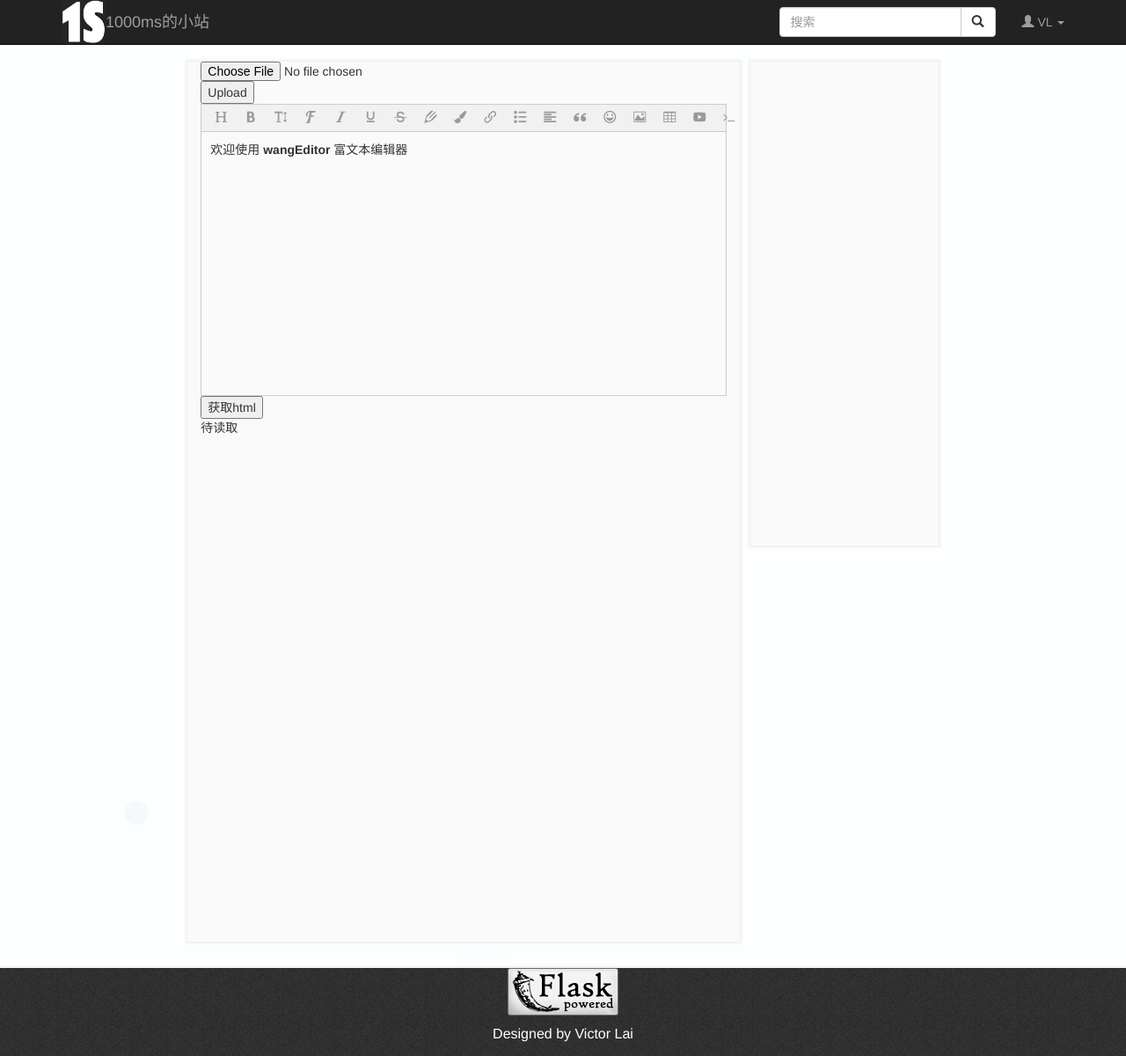
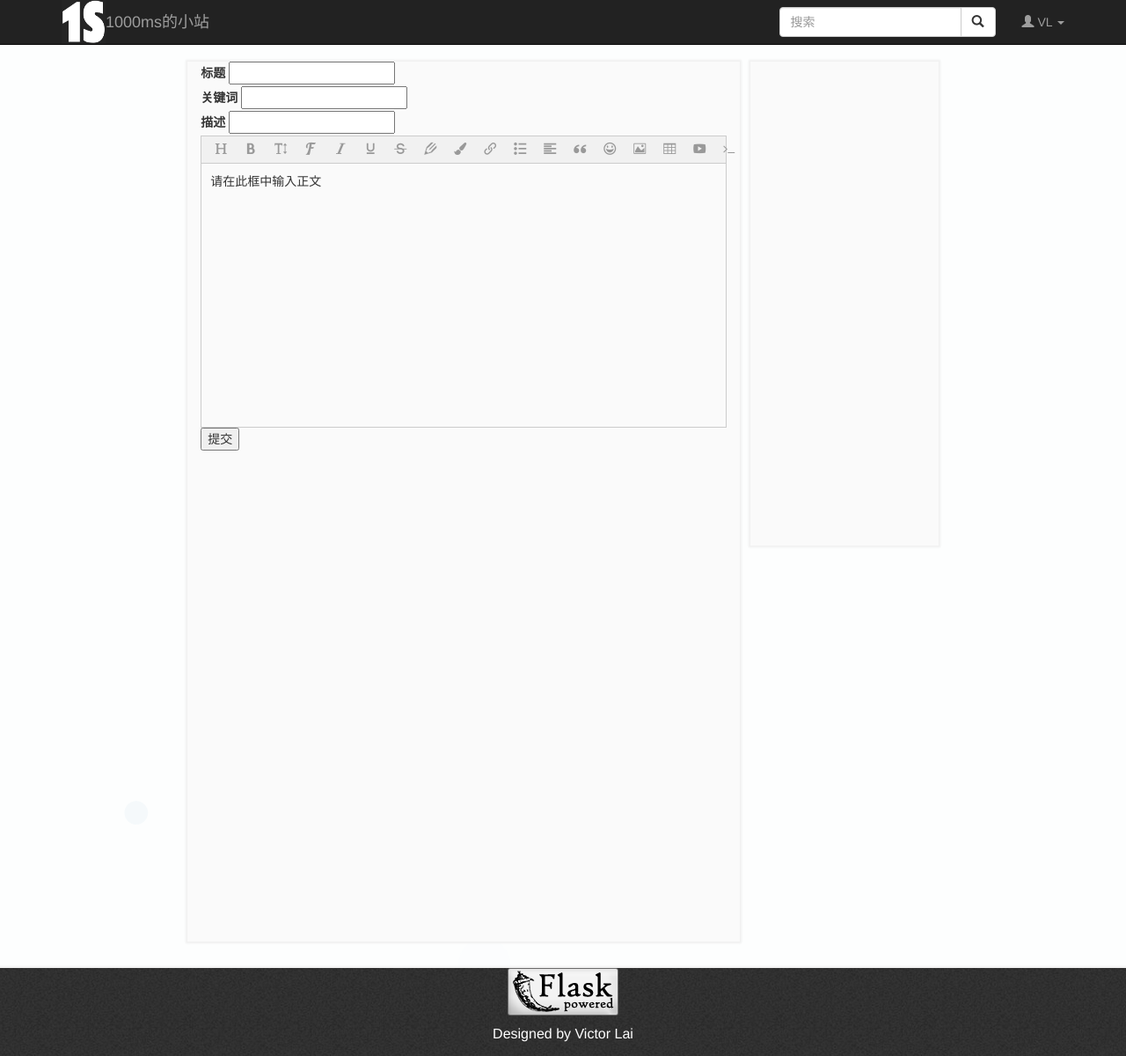
Before and after one commit to 10000ms/my_blog, a Flask app: page /article/new_article in a window 1280 px wide. Shown: the whole page at 88% size. Run offline with Flask 2, Linux system fonts and the light colour scheme; a user stored in the database is signed in; some libraries are stand-ins or nearby versions.

Commit message:
注册接入数据库，新文章功能

```diff
--- a/myflaskblog/main/admin.py
+++ b/myflaskblog/main/admin.py
@@ -23,4 +23,4 @@ admin = Blueprint('admin', __name__)
 @admin.route('/')
 @login_required
 def admin_index_page():
-    return render_template('/user/admin.html')
+    return render_template('/admin/admin.html')
--- a/myflaskblog/main/article.py
+++ b/myflaskblog/main/article.py
@@ -19,6 +19,11 @@ from myflaskblog.models import Article
 # 导入flask_login模块
 from flask_login import login_user, login_required, logout_user, current_user
 
+# 导入WTF模块
+from flask_wtf import FlaskForm
+from wtforms import StringField, PasswordField
+from wtforms.validators import DataRequired, Length, EqualTo
+
 # 上传图片所需要的模块
 import os
 from flask import request, Response, url_for
@@ -37,14 +42,19 @@ def article_detail_page(article_id):
     return render_template("/article/article.html", article=get_article)
 
 
-@article.route('/new_article')
+@article.route('/new_article', methods=['GET', 'POST'])
 @login_required
 def new_article_page():
-    now_login_user = current_user
-    if now_login_user.is_admin == 1:
-        return render_template('/article/new_article.html')
-    elif now_login_user.is_admin == 0:
-        return '没有权限'
+    if request.method == 'POST':
+        new_article = request.form.get('title')
+        # TODO;正确处理收到的文章，并返回信息
+    else:
+        now_login_user = current_user
+        if now_login_user.is_admin == 1:
+            form = ArticleForm(request.form)
+            return render_template('/article/new_article.html', form=form)
+        elif now_login_user.is_admin == 0:
+            return '没有权限'
 
 
 # 文章上传图片部分
@@ -77,7 +87,15 @@ def get_img():
 
 # TODO：增加对无用图片的检查功能
 
+
 # 文件名合法性验证
 def allowed_file(filename):
     return '.' in filename and \
            filename.rsplit('.', 1)[1] in ALLOWED_EXTENSIONS
+
+
+class ArticleForm(FlaskForm):
+    title = StringField('标题', [DataRequired('标题必填！'), Length(min=6, max=20, message='账户必须介于6-20字符！')])
+    keyword = StringField('关键词', [DataRequired('关键词必填！'), Length(min=6, max=20, message='密码必须介于6-20字符！')])
+    description = StringField('描述', [DataRequired('描述必填！'), Length(min=6, max=100, message='密码必须介于6-20字符！')])
+    content = StringField('正文', [DataRequired('正文必填！')])
--- a/myflaskblog/templates/__base__.html
+++ b/myflaskblog/templates/__base__.html
@@ -10,6 +10,8 @@
     <meta name="viewport" content="width=device-width, initial-scale=1.0">
     {% endblock metas %}
 
+      {% block other_metas %}
+      {% endblock other_metas %}
 
      <link rel="shortcut icon" href="{{url_for('static', filename='img/favicon.ico')}}" >
     {% block styles %}
@@ -319,6 +321,7 @@ html：整个html文档
 # head：整个head部分
 # title：网页标题
 # metas：整个meta部分
+# other_metas:空白meta部分
 # styles：整个style部分
 # background_styles：背景部分的css文件
 # other_styles：空白styles部分
--- a/myflaskblog/templates/article/new_article.html
+++ b/myflaskblog/templates/article/new_article.html
@@ -2,22 +2,26 @@
 
 {% block title %} 这是管理员页面 {% endblock title %}
 
+
+
 {% block center_bar %}
-<div>
-    <form method="POST" enctype="multipart/form-data" action="{{url_for('article.get_img')}}">
-      <input type="file" name="file">
-      <input type="submit" value="Upload">
-</form>
-</div>
+    <div>
+        <form method="POST" action="{{url_for('user.login_page')}}">
+            {{ form.csrf_token }}
+            {{ form.title.label }} {{ form.title(size=20) }}
+            <br/>
+            {{ form.keyword.label }} {{ form.keyword(size=20) }}
+            <br/>
+            {{ form.description.label }} {{ form.description(size=20) }}
+            <br/>
+        </form>
+    </div>
 
 
     <div id="editor">
-        <p>欢迎使用 <b>wangEditor</b> 富文本编辑器</p>
+        <p>请在此框中输入正文</p>
     </div>
-    <button id="btn1">获取html</button>
-    <div id="aaa">
-        待读取
-    </div>
+    <button id="btn1">提交</button>
 {% endblock center_bar %}
 
 {% block other_scripts %}
@@ -33,8 +37,15 @@
 
         document.getElementById('btn1').addEventListener('click', function () {
             // 读取 html
-            var html = editor.txt.html()
-            $('#aaa').html(html)
+            // var html = editor.txt.html()
+            // $('#aaa').html(html)
+            var title = $('#title').val()
+            var keyword = $('#keyword').val()
+            var description = $('#description').val()
+            var content = editor.txt.html()
+            var csrf_token = $('#csrf_token').val()
+            jQuery.post(url='{{url_for('article.new_article_page')}}',data = {name:'new_article',csrf_token:csrf_token, title:title, keyword:keyword, description:description,content:content})
         }, false)
+
     </script>
 {% endblock other_scripts %}
--- a/myflaskblog/templates/user/login.html
+++ b/myflaskblog/templates/user/login.html
@@ -5,7 +5,7 @@
 {% block center_bar %}
     <div>
         <form method="POST" action="{{url_for('user.login_page')}}">
-
+            {{ form.csrf_token }}
             {{ form.account.label }} {{ form.account(size=20) }}
             <br/>
             {{ form.password.label }} {{ form.password(size=20) }}
--- a/myflaskblog/templates/user/register.html
+++ b/myflaskblog/templates/user/register.html
@@ -5,7 +5,7 @@
 {% block center_bar %}
     <div>
         <form method="POST" action="{{url_for('user.register_page')}}">
-
+            {{ form.csrf_token }}
             {{ form.account.label }} {{ form.account(size=20) }}
             <br/>
             {{ form.password.label }} {{ form.password(size=20) }}
```
Also changed, not shown: myflaskblog/main/user.py (+16 -2 lines).
